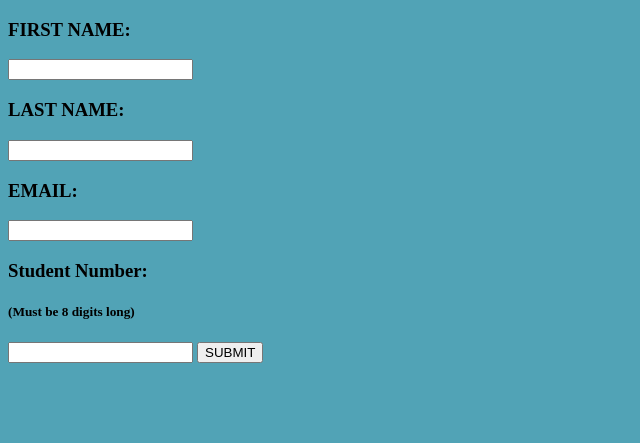
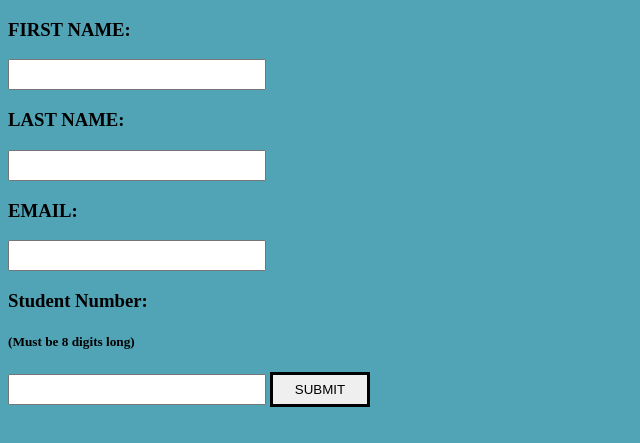
Before and after one commit to sballance1/final-year-project, a plain HTML site: page signin.html in a window 1280 px wide. Shown: the top 443 px of the page, without its empty margins (0-640 px from the left). Drawn offline with Linux system fonts and the light colour scheme; grey boxes are pictures that could not be loaded.

Commit message:
Fixed input css

```diff
--- a/fyp.css
+++ b/fyp.css
@@ -13,7 +13,7 @@ body{
   font-size: 25px;
 }
 #enterButton{
-     margin: auto;
+  margin: auto;
   width: 50%;
   border: 3px solid black;
   padding: 10px;
@@ -21,8 +21,37 @@ body{
   cursor: pointer;
 
 }
+#submitButton{
+  margin: auto;
+  cursor: pointer;
+  width: 100px;
+  height: 35px;
+  border: 3px solid black;
+
+}
+#firstName{
+  width: 250px;
+  height: 25px;
+}
+#lastName{
+  width: 250px;
+  height: 25px;
+}
+#email{
+  width: 250px;
+  height: 25px;
+}
+#number{
+  width: 250px;
+  height: 25px;
+}
+#course{
+  width: 200px;
+  height: 25px;
+}
+
 .footer{
-    position: fixed;
-    bottom: 0;
-    width: 100%;
+  position: fixed;
+  bottom: 0;
+  width: 100%;
 }
--- a/signin.html
+++ b/signin.html
@@ -18,7 +18,7 @@
             <input type="email" id="email" name="email">
              <label class="required" for="number"><h3>Student Number: <h5>(Must be 8 digits long)</h5></h3></label>
             <input type="text" id="number" name="number">
-            <input type="submit" value="SUBMIT">
+            <input id= "submitButton" type="submit" value="SUBMIT">
 
         </form>
     </div>
```
Also changed, not shown: course.html (+1 -1 lines).
